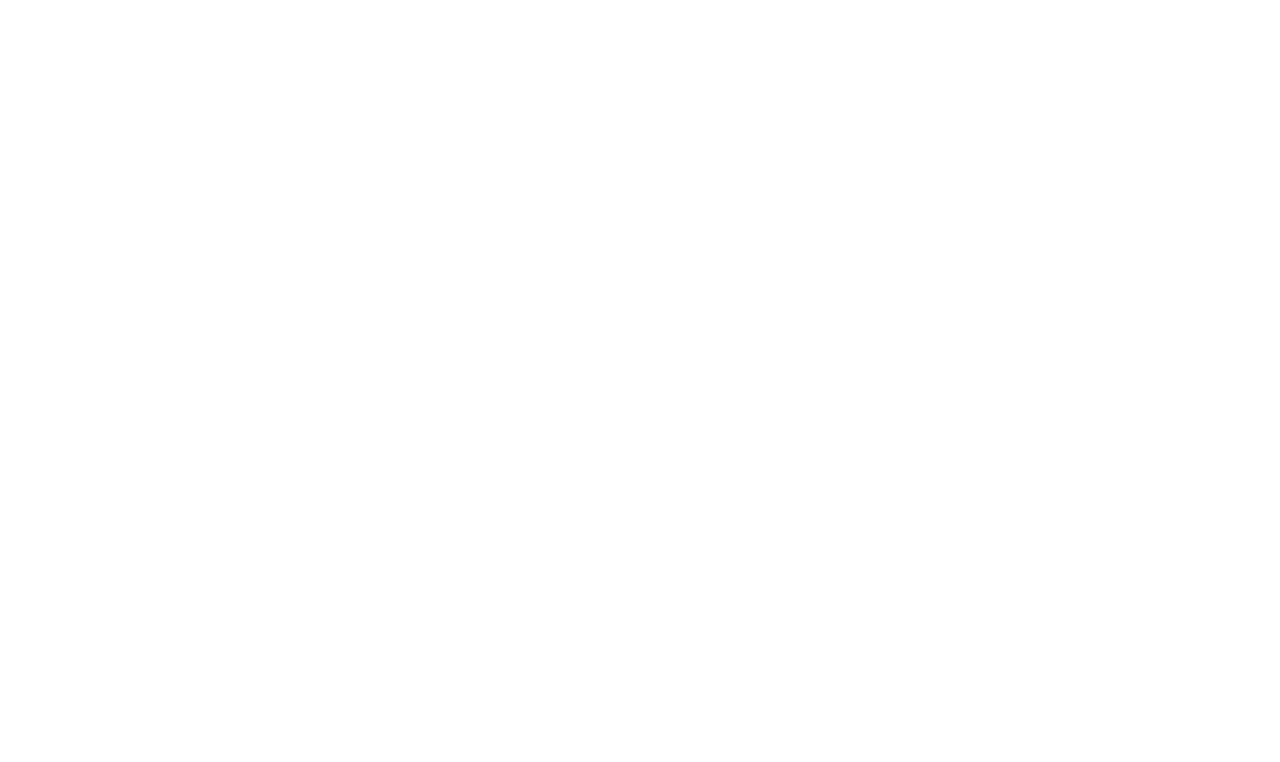
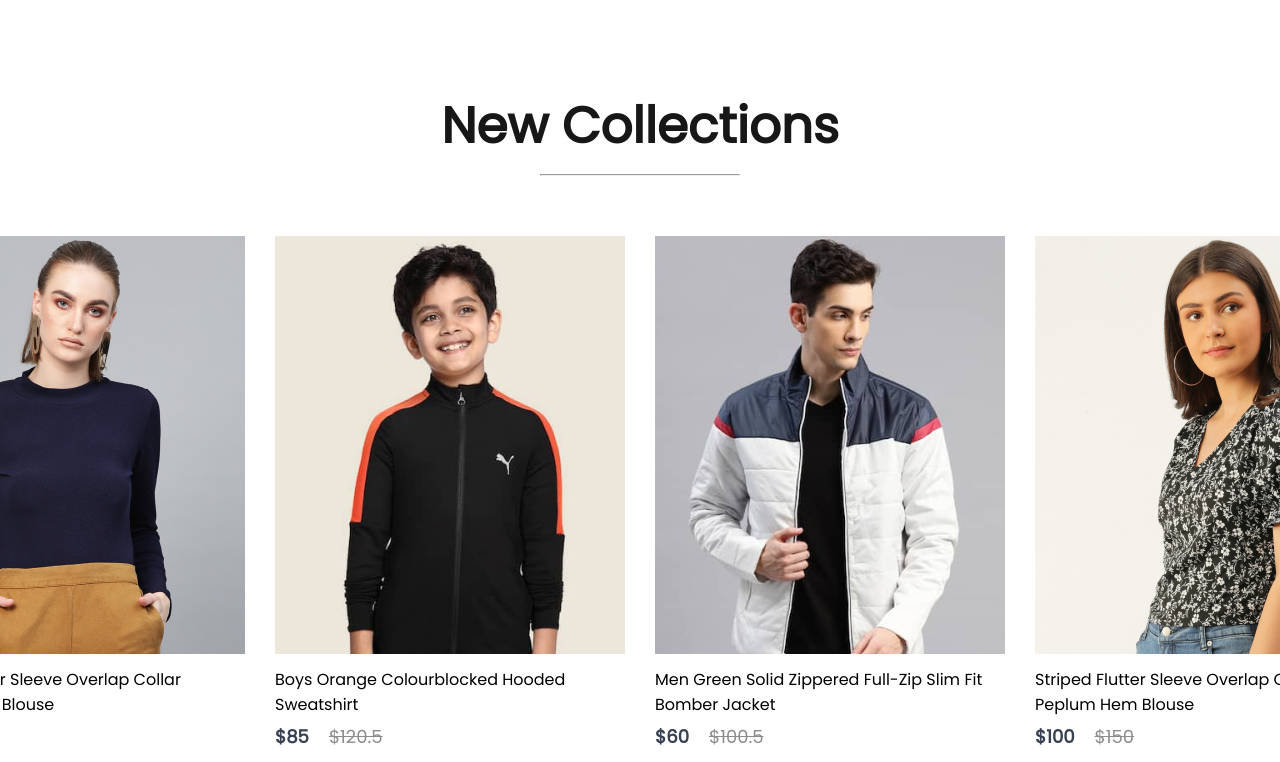
Before and after one commit to zhanybekovich/e-commerce, a React (Vite) app: page / in a window 1280 px wide. Shown: the part 2338-3100 px from the top of the page. Before the commit the page ends 2427 px from the top, so only its background shows below. Built offline with nearby package versions, Linux system fonts and the light colour scheme.

Commit message:
add new collections

```diff
--- /dev/null
+++ b/src/components/new-collections/NewCollections.jsx
@@ -0,0 +1,26 @@
+import "./new-collections.css";
+import new_collection from "../assets/new_collections.js";
+import Item from "../item/Item";
+
+function NewCollections() {
+  return (
+    <div className="new-collections">
+      <h1>New Collections</h1>
+      <hr />
+      <div className="collections">
+        {new_collection.map((item, i) => (
+          <Item
+            key={i}
+            id={item.id}
+            name={item.name}
+            image={item.image}
+            new_price={item.new_price}
+            old_price={item.old_price}
+          />
+        ))}
+      </div>
+    </div>
+  );
+}
+
+export default NewCollections;
--- /dev/null
+++ b/src/components/new-collections/new-collections.css
@@ -0,0 +1,28 @@
+.new-collections {
+  display: flex;
+  flex-direction: column;
+  align-items: center;
+  gap: 10px;
+  height: 90vh;
+  margin-bottom: 180px;
+}
+
+.new-collections h1 {
+  color: #171717;
+  font-size: 50px;
+  font-weight: 600;
+}
+
+.new-collections hr {
+  width: 200px;
+  height: 6px;
+  border-radius: 10px;
+  background-color: #252525;
+}
+
+.collections {
+  display: grid;
+  grid-template-columns: repeat(4, 1fr);
+  margin: 50px;
+  gap: 30px;
+}
--- a/src/pages/Shop.jsx
+++ b/src/pages/Shop.jsx
@@ -1,4 +1,5 @@
 import Hero from "../components/hero/Hero";
+import NewCollections from "../components/new-collections/NewCollections";
 import Offers from "../components/offers/Offers";
 import Popular from "../components/popular/Popular";
 
@@ -8,6 +9,7 @@
       <Hero />
       <Popular />
       <Offers />
+      <NewCollections />
     </div>
   );
 }
```
